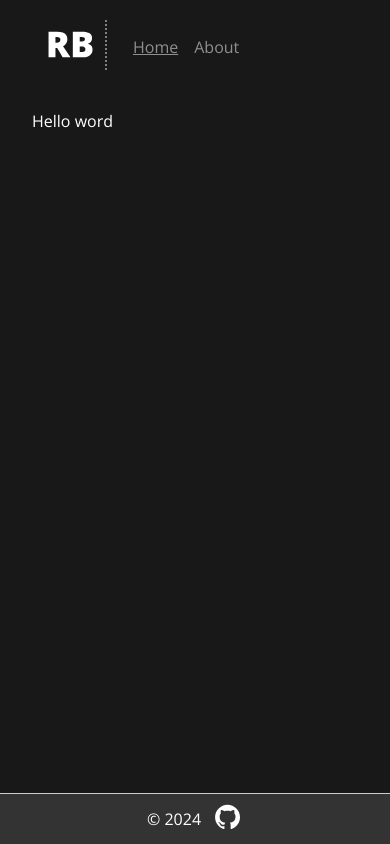
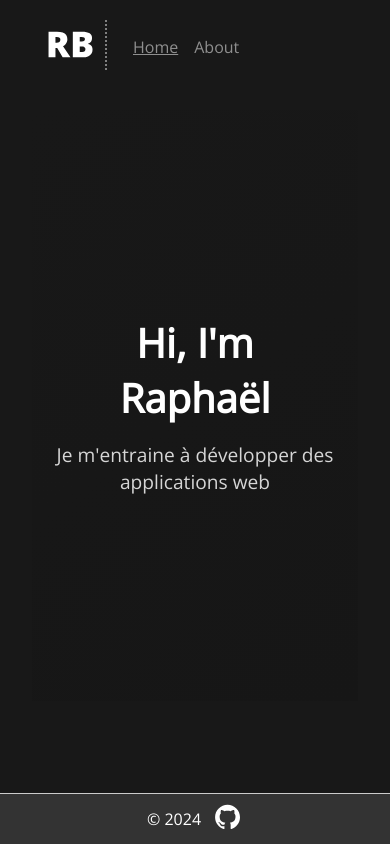
Before and after one commit to raphbag/raphbag.github.io, a Vue app: page / in a window 390 px wide. Built offline with nearby package versions, Linux system fonts and the light colour scheme.

Commit message:
feat: redesign HomeView with hero section and responsive styles

```diff
--- a/src/views/HomeView.vue
+++ b/src/views/HomeView.vue
@@ -2,6 +2,65 @@
 
 <template>
   <main>
-    <div>Hello word</div>
+    <section class="hero">
+      <h1 class="hero__title">Hi, I'm Raphaël</h1>
+      <h2 class="hero__subtitle">Je m'entraine à développer des applications web</h2>
+    </section>
   </main>
 </template>
+
+<style scoped>
+.hero {
+  min-height: 70vh;
+  display: flex;
+  flex-direction: column;
+  align-items: center;
+  justify-content: center;
+  padding: 1.5rem;
+  gap: 1rem;
+  background: linear-gradient(145deg, var(--vt-c-black), #161616);
+}
+
+.hero__title {
+  font-size: 3.5rem;
+  font-weight: bold;
+  text-align: center;
+  margin: 0;
+  animation: fadeIn 1s ease-in;
+  transition: transform 0.3s ease;
+}
+
+.hero__title:hover {
+  transform: scale(1.05);
+  background: linear-gradient(45deg, #646cff, #42b883);
+}
+
+.hero__subtitle {
+  font-size: 1.5rem;
+  text-align: center;
+  margin: 0;
+  font-weight: 300;
+  color: #d6d6d6;
+}
+
+@keyframes fadeIn {
+  from {
+    opacity: 0;
+    transform: translateY(20px);
+  }
+  to {
+    opacity: 1;
+    transform: translateY(0);
+  }
+}
+
+@media (max-width: 768px) {
+  .hero__title {
+    font-size: 2.5rem;
+  }
+
+  .hero__subtitle {
+    font-size: 1.2rem;
+  }
+}
+</style>
```
